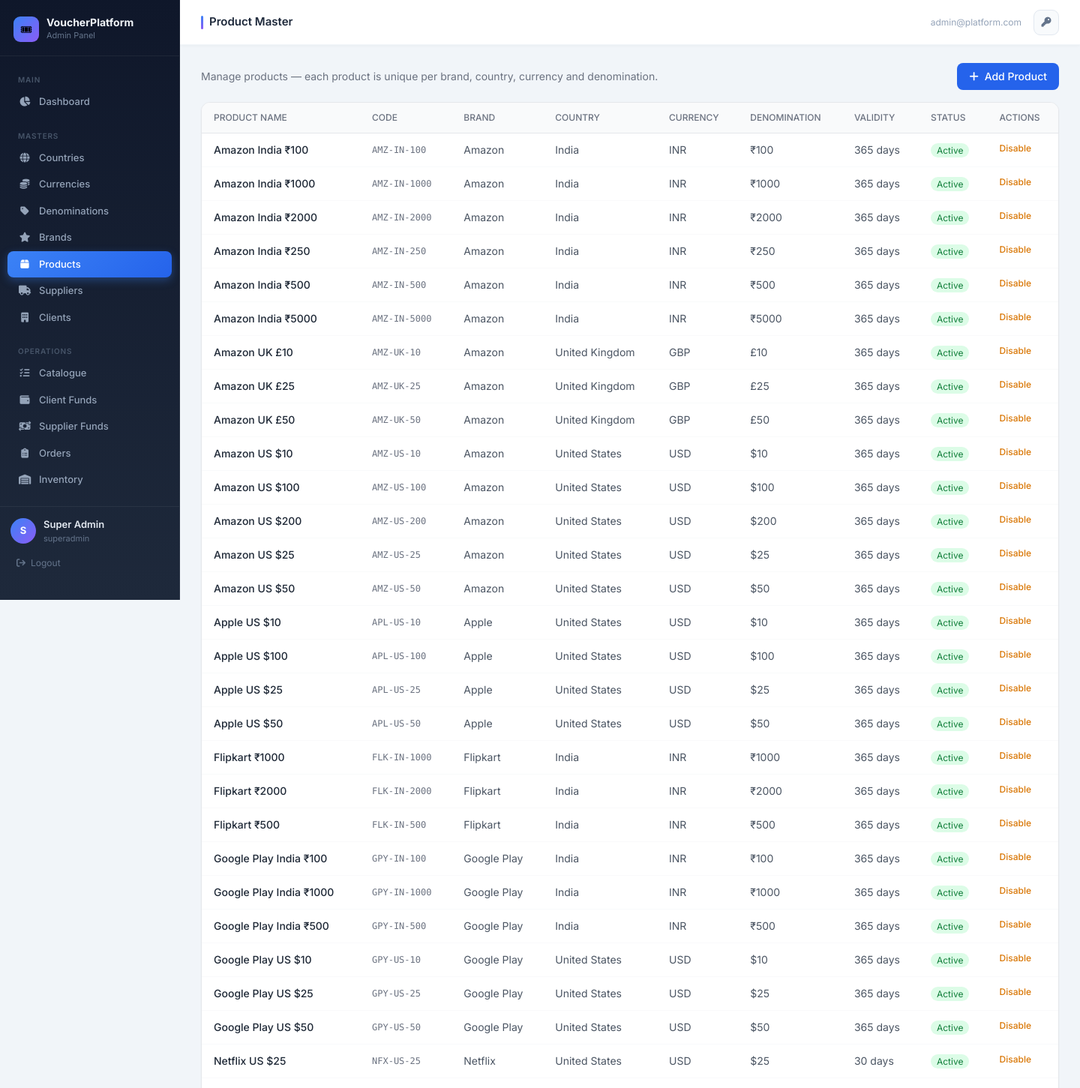
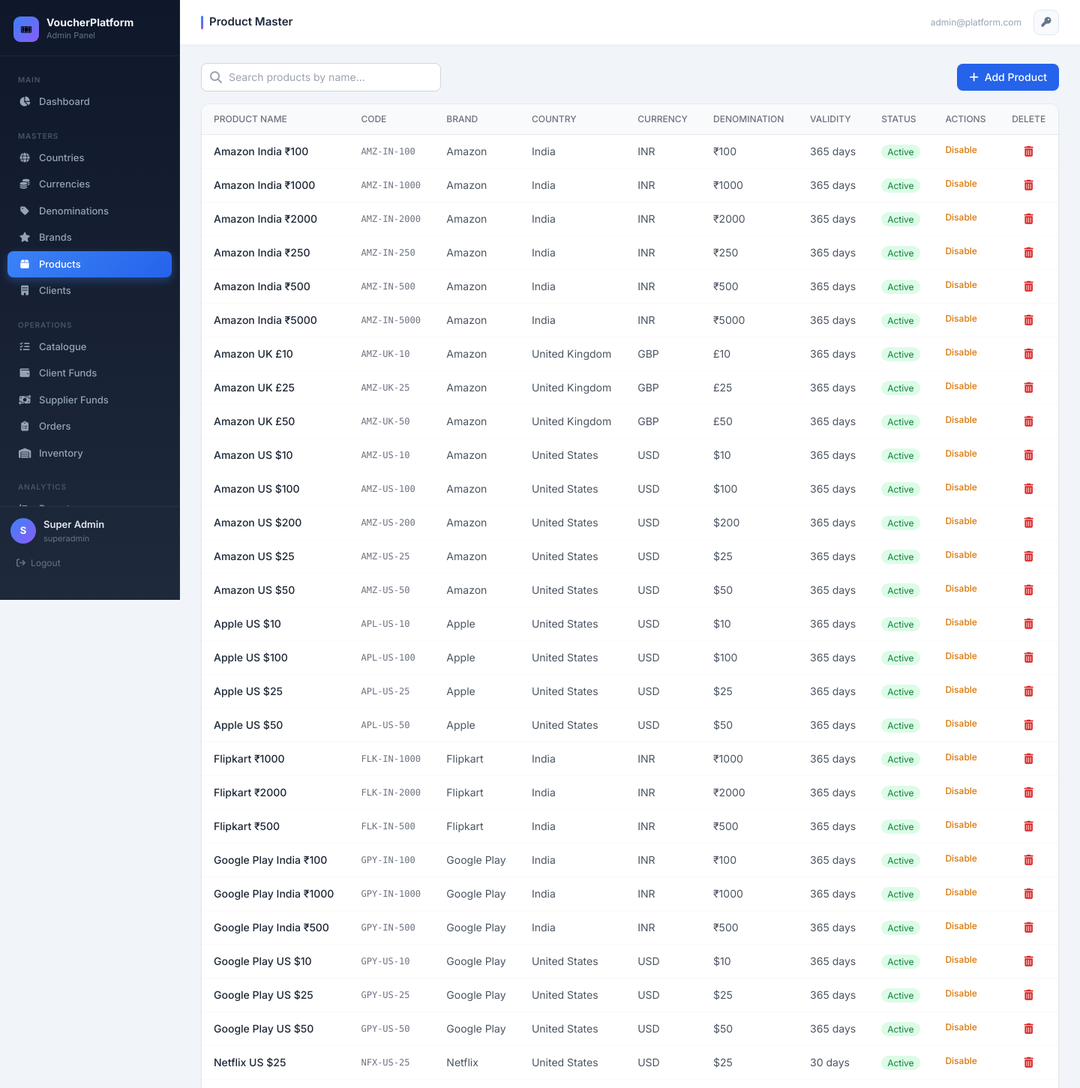
Before and after one commit to Antony353-rgb/my-python-app, a Flask app: page /admin/masters/products in a window 1440 px wide. Shown: the top 1451 px of the page at 75% size. Run offline with Flask 3, Linux system fonts and the light colour scheme; a user stored in the database is signed in; data comes from the database, SQL or seed files in the repository; both versions use the stored data as it was before the commit; some libraries are stand-ins or nearby versions.

Commit message:
feat: implement admin panel updates, monthly statistics widgets, real-time client-side search, and database product deletion feature

```diff
--- a/routes/admin.py
+++ b/routes/admin.py
@@ -17,6 +17,8 @@ def dashboard():
         "today_revenue": query_db("SELECT SUM(total_amount) as s FROM orders WHERE DATE(created_at)=DATE('now') AND status!='cancelled'", one=True)["s"] or 0,
         "available_vouchers": query_db("SELECT COUNT(*) as c FROM voucher_codes WHERE status='available'", one=True)["c"],
         "total_profit": query_db("SELECT SUM(profit) as s FROM order_items WHERE status='delivered'", one=True)["s"] or 0,
+        "monthly_revenue": query_db("SELECT SUM(total_amount) as s FROM orders WHERE strftime('%Y-%m', created_at) = strftime('%Y-%m', 'now') AND status != 'cancelled'", one=True)["s"] or 0,
+        "monthly_orders_finished": query_db("SELECT COUNT(*) as c FROM orders WHERE strftime('%Y-%m', created_at) = strftime('%Y-%m', 'now') AND status = 'delivered'", one=True)["c"],
     }
     recent_orders = query_db("""
         SELECT o.*, c.name as client_name, cu.code as currency_code
--- a/routes/admin_masters.py
+++ b/routes/admin_masters.py
@@ -236,6 +236,24 @@ def product_toggle(id):
     flash("Product status updated.", "success")
     return redirect(url_for("masters.products"))
 
+@masters_bp.route("/products/delete/<int:id>")
+@login_required
+@role_required("superadmin", "internal")
+def product_delete(id):
+    prod = query_db("SELECT * FROM products WHERE id=?", (id,), one=True)
+    if prod:
+        execute_db("DELETE FROM catalogue_products WHERE product_id=?", (id,))
+        execute_db("DELETE FROM supplier_rates WHERE product_id=?", (id,))
+        execute_db("DELETE FROM voucher_codes WHERE product_id=?", (id,))
+        execute_db("DELETE FROM order_items WHERE product_id=?", (id,))
+        execute_db("DELETE FROM inventory_orders WHERE product_id=?", (id,))
+        execute_db("DELETE FROM products WHERE id=?", (id,))
+        log_action("delete", "products", id, dict(prod), None)
+        flash(f"Product '{prod['name']}' has been permanently deleted.", "success")
+    else:
+        flash("Product not found.", "danger")
+    return redirect(url_for("masters.products"))
+
 # ─── SUPPLIER ──────────────────────────────────────
 @masters_bp.route("/suppliers")
 @login_required
--- a/templates/admin/dashboard.html
+++ b/templates/admin/dashboard.html
@@ -6,11 +6,12 @@
 <div class="grid grid-cols-2 lg:grid-cols-4 gap-4 mb-6">
   {% set cards = [
     ("Total Clients", stats.total_clients, "fa-building", "blue"),
-    ("Total Suppliers", stats.total_suppliers, "fa-truck", "violet"),
     ("Today Orders", stats.today_orders, "fa-clipboard-list", "green"),
     ("Pending Orders", stats.pending_orders, "fa-clock", "amber"),
     ("Today Revenue", "%.2f"|format(stats.today_revenue), "fa-circle-dollar", "emerald"),
-    ("Total Profit", "%.2f"|format(stats.total_profit), "fa-arrow-trend-up", "teal"),
+    ("Monthly Revenue", "%.2f"|format(stats.monthly_revenue), "fa-calendar-days", "teal"),
+    ("Monthly Orders Finished", stats.monthly_orders_finished, "fa-circle-check", "sky"),
+    ("Total Profit", "%.2f"|format(stats.total_profit), "fa-arrow-trend-up", "emerald"),
     ("Total Orders", stats.total_orders, "fa-receipt", "indigo"),
     ("Available Vouchers", stats.available_vouchers, "fa-ticket", "pink")
   ] %}
--- a/templates/admin/masters_product.html
+++ b/templates/admin/masters_product.html
@@ -2,8 +2,14 @@
 {% block title %}Products{% endblock %}
 {% block page_title %}Product Master{% endblock %}
 {% block content %}
-<div class="flex items-center justify-between mb-4">
-  <p class="text-gray-500 text-sm">Manage products — each product is unique per brand, country, currency and denomination.</p>
+<div class="flex flex-col md:flex-row md:items-center justify-between gap-4 mb-4">
+  <div class="relative w-full max-w-xs">
+    <span class="absolute inset-y-0 left-0 flex items-center pl-3 pointer-events-none">
+      <i class="fa fa-search text-gray-400"></i>
+    </span>
+    <input type="text" id="searchInput" oninput="filterTable()" placeholder="Search products by name..."
+           class="w-full pl-9 pr-4 py-2 border border-gray-300 rounded-lg focus:ring-2 focus:ring-blue-500 outline-none text-sm"/>
+  </div>
   <button onclick="document.getElementById('modal').classList.remove('hidden')" class="bg-blue-600 hover:bg-blue-700 text-white text-sm font-medium px-4 py-2 rounded-lg flex items-center gap-2">
     <i class="fa fa-plus"></i> Add Product
   </button>
@@ -20,6 +26,7 @@
       <th class="px-4 py-3 text-left text-xs font-medium text-gray-500 uppercase">Validity</th>
       <th class="px-4 py-3 text-left text-xs font-medium text-gray-500 uppercase">Status</th>
       <th class="px-4 py-3 text-left text-xs font-medium text-gray-500 uppercase">Actions</th>
+      <th class="px-4 py-3 text-center text-xs font-medium text-gray-500 uppercase">Delete</th>
     </tr></thead>
     <tbody>
       {% for r in rows %}
@@ -35,9 +42,14 @@
         <td class="px-4 py-3 flex gap-2">
           <a href="{{ url_for('masters.product_toggle', id=r.id) }}" class="text-amber-600 text-xs font-medium hover:underline">{{ "Disable" if r.is_active else "Enable" }}</a>
         </td>
+        <td class="px-4 py-3 text-center">
+          <a href="{{ url_for('masters.product_delete', id=r.id) }}" onclick="return confirm('Are you sure you want to permanently delete this product? All related catalog and supplier rate configurations will be removed.');" class="text-red-600 hover:text-red-800 transition-colors text-sm">
+            <i class="fa fa-trash-can"></i>
+          </a>
+        </td>
       </tr>
       {% else %}
-      <tr><td colspan="9" class="px-4 py-8 text-center text-gray-400">No products found.</td></tr>
+      <tr><td colspan="10" class="px-4 py-8 text-center text-gray-400">No products found.</td></tr>
       {% endfor %}
     </tbody>
   </table>
@@ -101,5 +113,21 @@
 {% block scripts %}
 <script>
 function editRow(id) { document.getElementById('edit-id').value = id; document.getElementById('modal').classList.remove('hidden'); }
+
+function filterTable() {
+  const query = document.getElementById('searchInput').value.toLowerCase().trim();
+  const rows = document.querySelectorAll('tbody tr');
+  rows.forEach(row => {
+    const nameCell = row.cells[0];
+    if (nameCell) {
+      const name = nameCell.textContent.toLowerCase();
+      if (name.includes(query)) {
+        row.style.display = '';
+      } else {
+        row.style.display = 'none';
+      }
+    }
+  });
+}
 </script>
 {% endblock %}
--- a/templates/base_admin.html
+++ b/templates/base_admin.html
@@ -93,9 +93,7 @@
       <a href="{{ url_for('masters.products') }}" class="nav-item {% if 'products' in request.endpoint %}active{% endif %}">
         <i class="fa fa-box icon"></i> Products
       </a>
-      <a href="{{ url_for('masters.suppliers') }}" class="nav-item {% if 'suppliers' in request.endpoint %}active{% endif %}">
-        <i class="fa fa-truck icon"></i> Suppliers
-      </a>
+
       <a href="{{ url_for('masters.clients') }}" class="nav-item {% if 'clients' in request.endpoint %}active{% endif %}">
         <i class="fa fa-building icon"></i> Clients
       </a>
```
Also changed, not shown: templates/admin/masters_currency.html (+24 -2 lines), templates/admin/masters_denomination.html (+26 -2 lines), database/voucher_platform.db (deleted).
